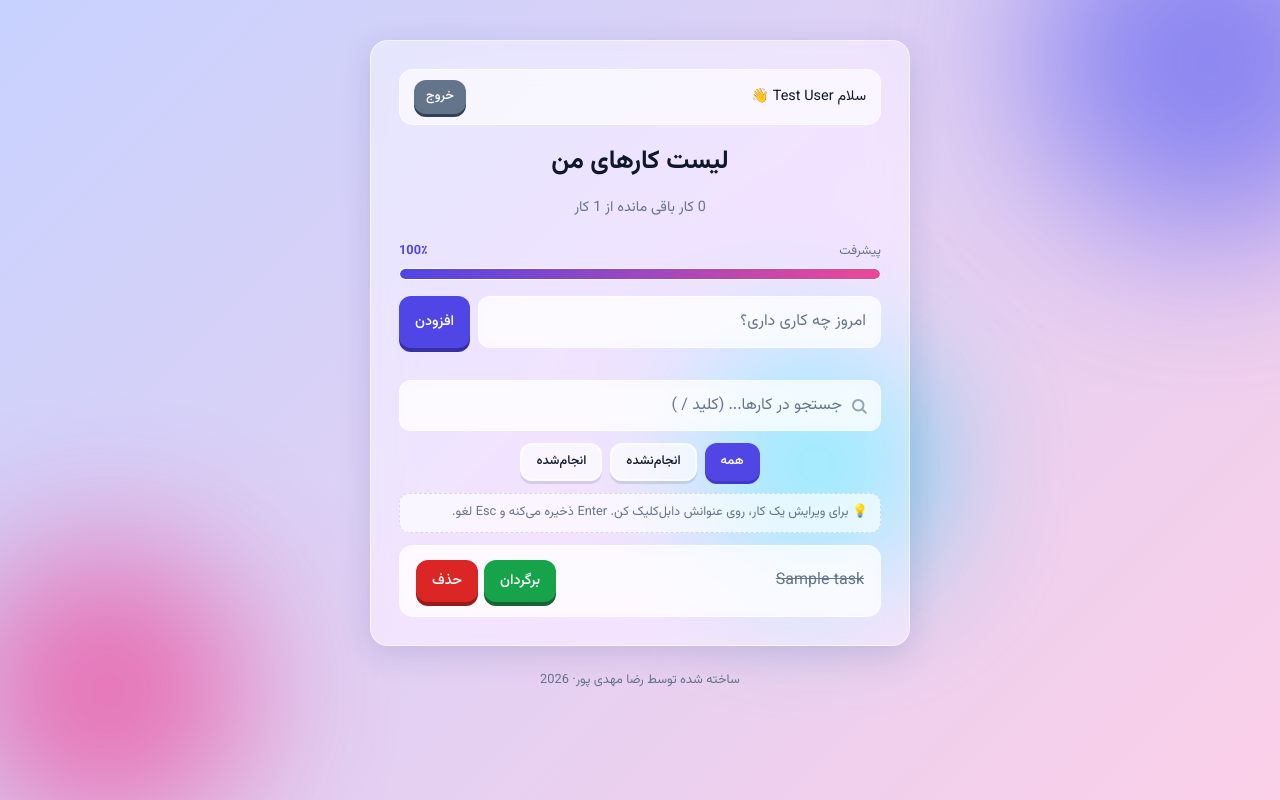
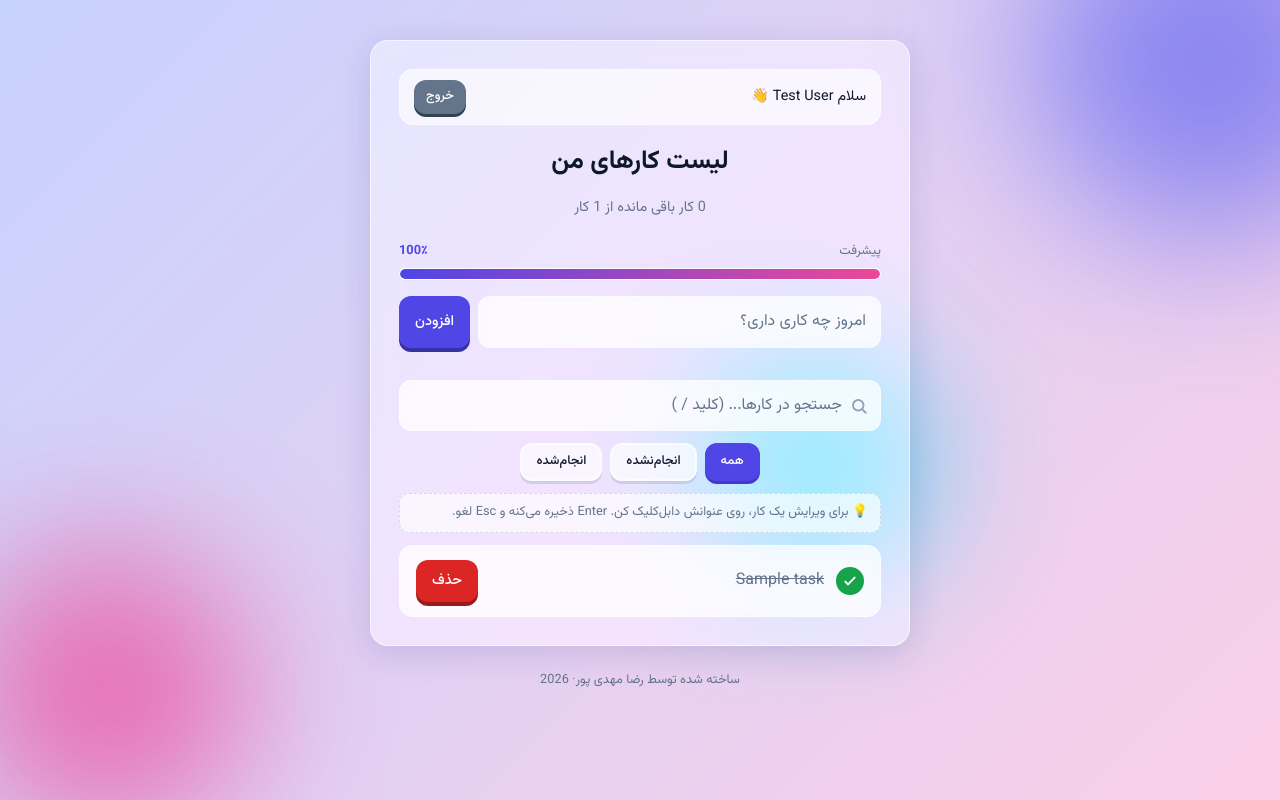
Before and after one commit to rezamahdipor/todo-app, a Laravel app: page /tasks in a window 1280 px wide. Run offline with Laravel 12, Linux system fonts and the light colour scheme; a user stored in the database is signed in; data comes from the database, SQL or seed files in the repository; tables that the repository leaves empty hold one stand-in row (values such as "Sample post").

Commit message:
add round animated checkbox

```diff
--- a/public/css/style.css
+++ b/public/css/style.css
@@ -852,6 +852,75 @@ button:focus-visible {
 .no-results[hidden] {
     display: none;
 }
+
+/* ==========================================================
+   چک‌باکس گرد
+   ========================================================== */
+.check {
+    flex-shrink: 0;
+    width: 28px;
+    height: 28px;
+    padding: 0;
+    display: grid;
+    place-items: center;
+    background: transparent;
+    border: 2px solid var(--primary);
+    border-radius: 50%;
+    box-shadow: none;
+    transition: background 0.25s ease, border-color 0.25s ease, transform 0.2s ease;
+}
+
+.check:hover {
+    background: rgba(99, 102, 241, 0.15);
+    transform: scale(1.12);
+    box-shadow: none;
+}
+
+.check:active {
+    transform: scale(0.9);
+    box-shadow: none;
+}
+
+.check svg {
+    width: 16px;
+    height: 16px;
+    fill: none;
+    stroke: #fff;
+    stroke-width: 3;
+    stroke-linecap: round;
+    stroke-linejoin: round;
+}
+
+/* علامت تیک: با stroke-dashoffset کشیده می‌شه */
+.check path {
+    stroke-dasharray: 24;
+    stroke-dashoffset: 24;
+    transition: stroke-dashoffset 0.3s ease 0.05s;
+}
+
+.check[aria-checked="true"] {
+    background: var(--success);
+    border-color: var(--success);
+    animation: pop 0.35s ease;
+}
+
+.check[aria-checked="true"] path {
+    stroke-dashoffset: 0;
+}
+
+@keyframes pop {
+    0%   { transform: scale(1); }
+    50%  { transform: scale(1.25); }
+    100% { transform: scale(1); }
+}
+
+.task .title {
+    transition: color 0.25s ease;
+}
+
+:root[data-theme="pink"] .check:hover {
+    background: rgba(236, 72, 153, 0.15);
+}
 /* ==========================================================
    ریسپانسیو
    ========================================================== */
--- a/resources/views/tasks/index.blade.php
+++ b/resources/views/tasks/index.blade.php
@@ -62,12 +62,20 @@
             <li class="task {{ $task->is_done ? 'done' : '' }}"
                 data-id="{{ $task->id }}"
                 data-done="{{ $task->is_done ? 1 : 0 }}">
+
+                <button type="button"
+                        class="check"
+                        role="checkbox"
+                        aria-checked="{{ $task->is_done ? 'true' : 'false' }}"
+                        aria-label="تغییر وضعیت انجام شدن">
+                    <svg viewBox="0 0 24 24" aria-hidden="true">
+                        <path d="M5 13l4 4L19 7" />
+                    </svg>
+                </button>
+
                 <span class="title">{{ $task->title }}</span>
 
                 <div class="actions">
-                    <button type="button" class="btn-done">
-                        {{ $task->is_done ? 'برگردان' : 'انجام شد' }}
-                    </button>
                     <button type="button" class="btn-delete">حذف</button>
                 </div>
             </li>
```
Also changed, not shown: public/js/app.js.
